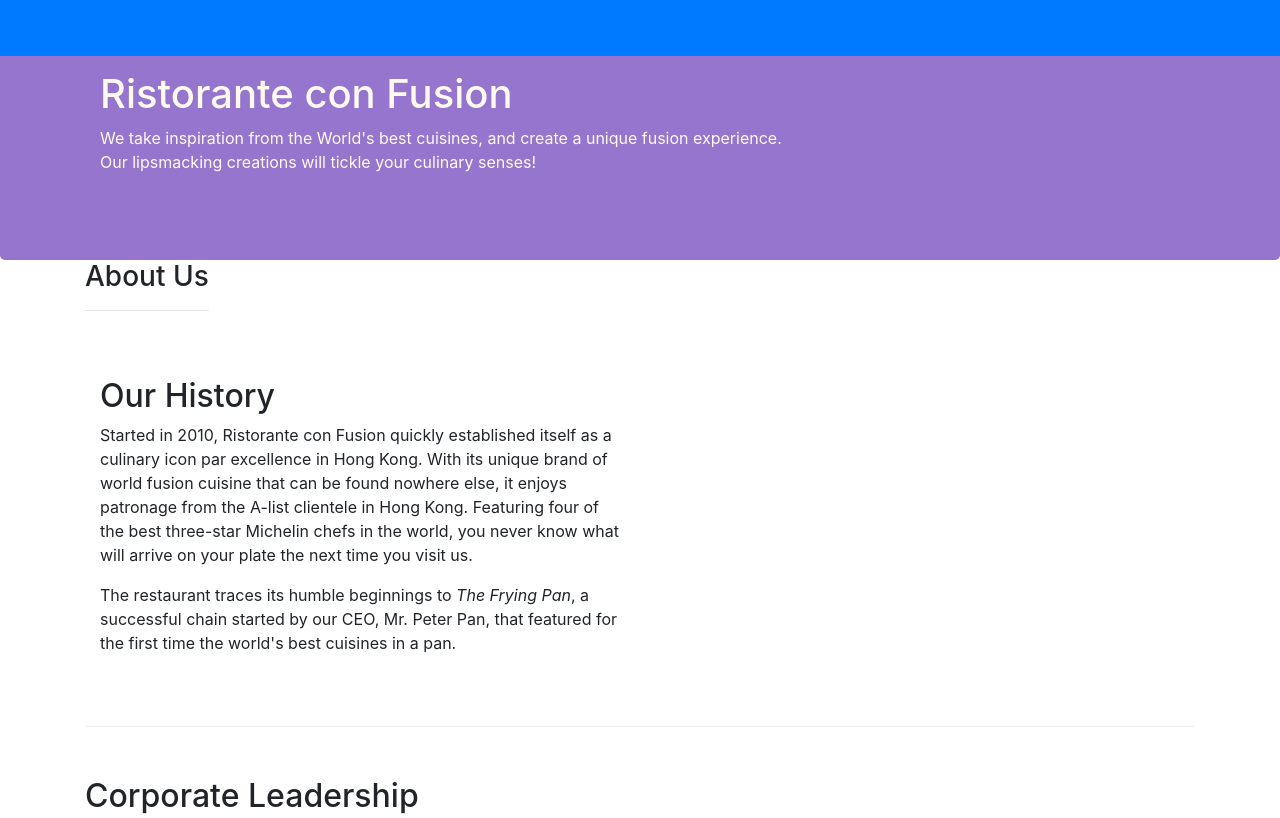
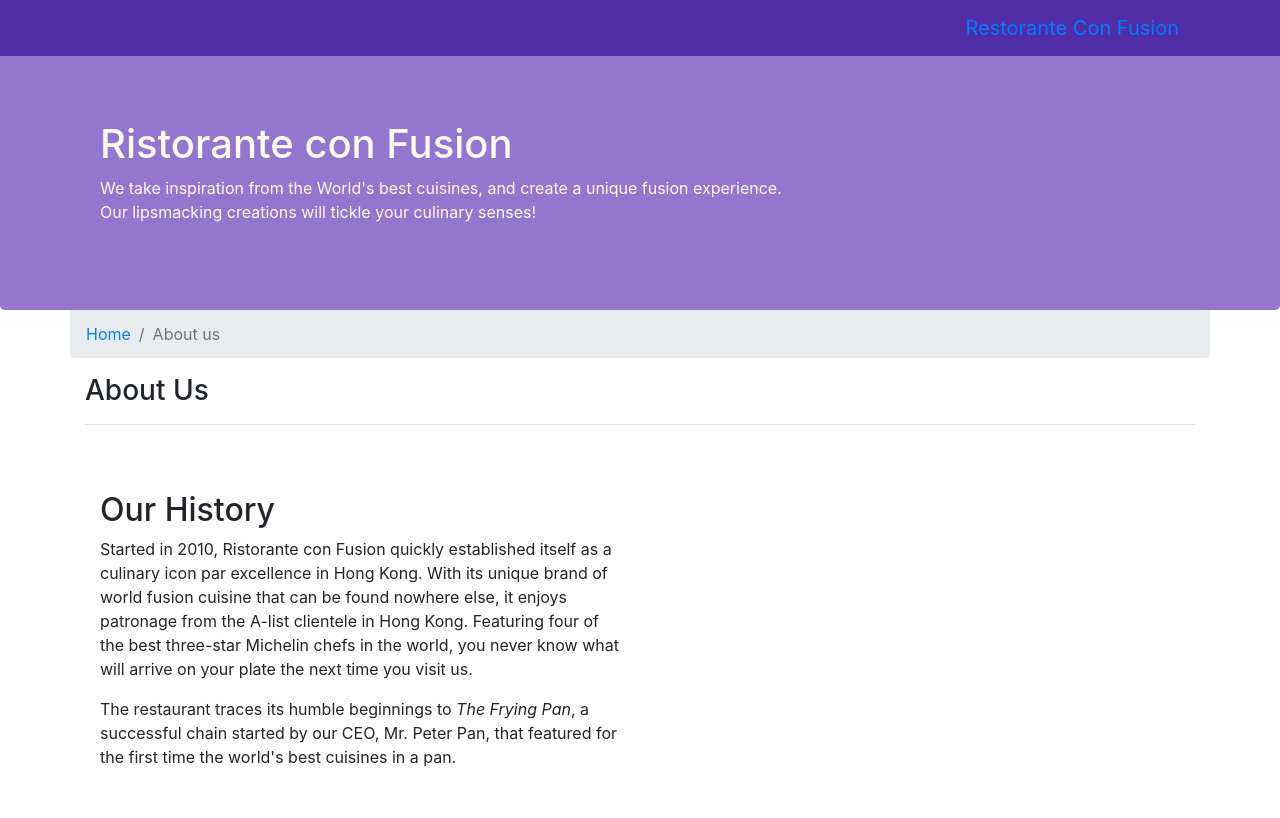
Before and after one commit to OlgaAk/crsra, a website: page aboutus.html in a window 1280 px wide. Shown: the top 818 px of the page. Drawn offline with nearby package versions, Linux system fonts and the light colour scheme.

Commit message:
breadcrumb

```diff
--- a/aboutus.html
+++ b/aboutus.html
@@ -15,7 +15,7 @@
 </head>
 
 <body>
-    <nav class="navbar navbar-inverse navbar-toggleable-sm bg-primary fixed-top">
+    <nav class="navbar navbar-inverse navbar-toggleable-sm fixed-top">
         <div class="container">
                 <button class="navbar-toggler" type="button" data-toggle="collapse" data-target="#Navbar">
                     <span class="navbar-toggler-icon"></span>
@@ -45,8 +45,12 @@
     </header>
 
     <div class="container">
-        <div class="row row-header">
-            <div>
+        <div class="row">
+            <ol class="col-12 breadcrumb">
+                <li class="breadcrumb-item"><a href="/.index.html">Home</a></li>
+                <li class="breadcrumb-item active">About us</li>
+            </ol>
+            <div class="col-12">
                <h3>About Us</h3>
                <hr>
             </div>
--- a/css/styles.css
+++ b/css/styles.css
@@ -28,3 +28,12 @@ address {
     margin: 0px;
     color: #0f0f0f;
 }
+
+body {
+    padding: 50px 0px 0px 0px;
+    z-index: 0;
+}
+
+.navbar-inverse {
+    background-color: #512DA8;
+}
```
Also changed, not shown: index.html (+1 -1 lines), 1 other file.
